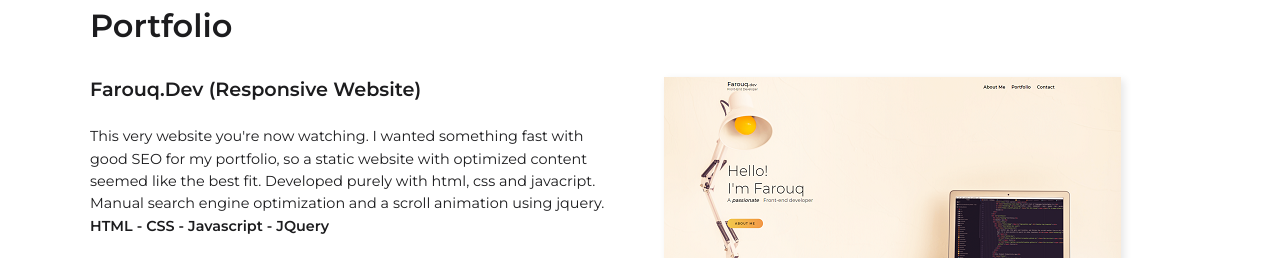
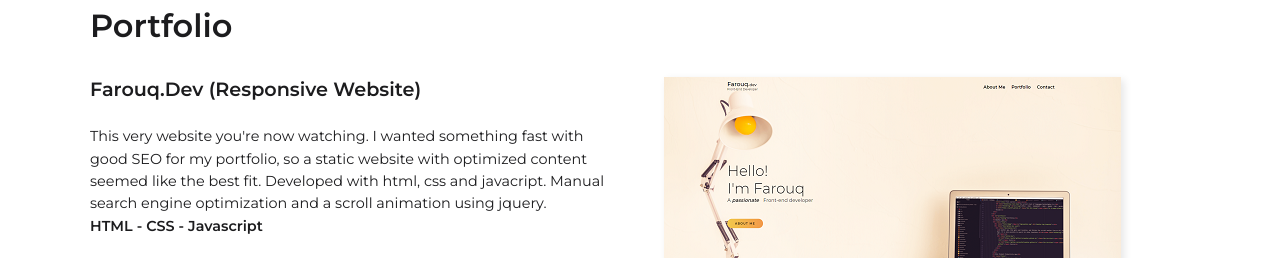
Before and after one commit to ayofef/ayofef.github, a plain HTML site: page index.html in a window 1280 px wide. Shown: the part 1740-1998 px from the top of the page. Drawn offline with nearby package versions, Linux system fonts and the light colour scheme.

Commit message:
Update index.html

```diff
--- a/index.html
+++ b/index.html
@@ -83,7 +83,7 @@
             <div class="description-box">
               <div class="description-txt">
                 <h4>Farouq.Dev (Responsive Website)</h4>
-                <p>This very website you're now watching. I wanted something fast  with good SEO for my portfolio, so a static website with optimized content seemed like the best fit. Developed purely with html, css and javacript. Manual search engine optimization and a scroll animation using jquery.<br><span class="boldering">HTML - CSS - Javascript - JQuery</span></p>
+                <p>This very website you're now watching. I wanted something fast with good SEO for my portfolio, so a static website with optimized content seemed like the best fit. Developed with html, css and javacript. Manual search engine optimization and a scroll animation using jquery.<br><span class="boldering">HTML - CSS - Javascript</span></p>
                 <div class="button-box">
                   <a href="https://ayofef.github.io/" class="btn btn-blue"><span class="fa fa-link"></span> Visit</a>
                   <a href="https://github.com/ayofef/ayofef.github.io" class="btn btn-black"><span class="fa fa-github"></span> Source</a>
```
